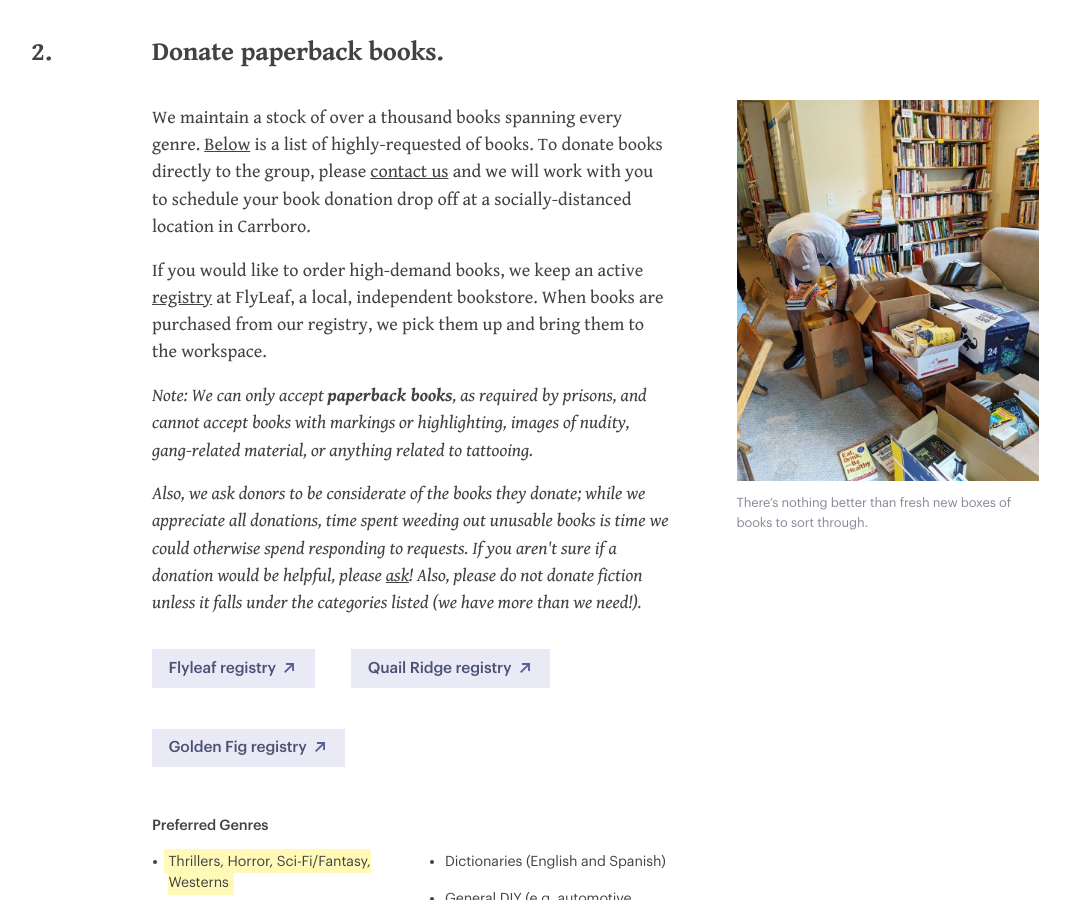
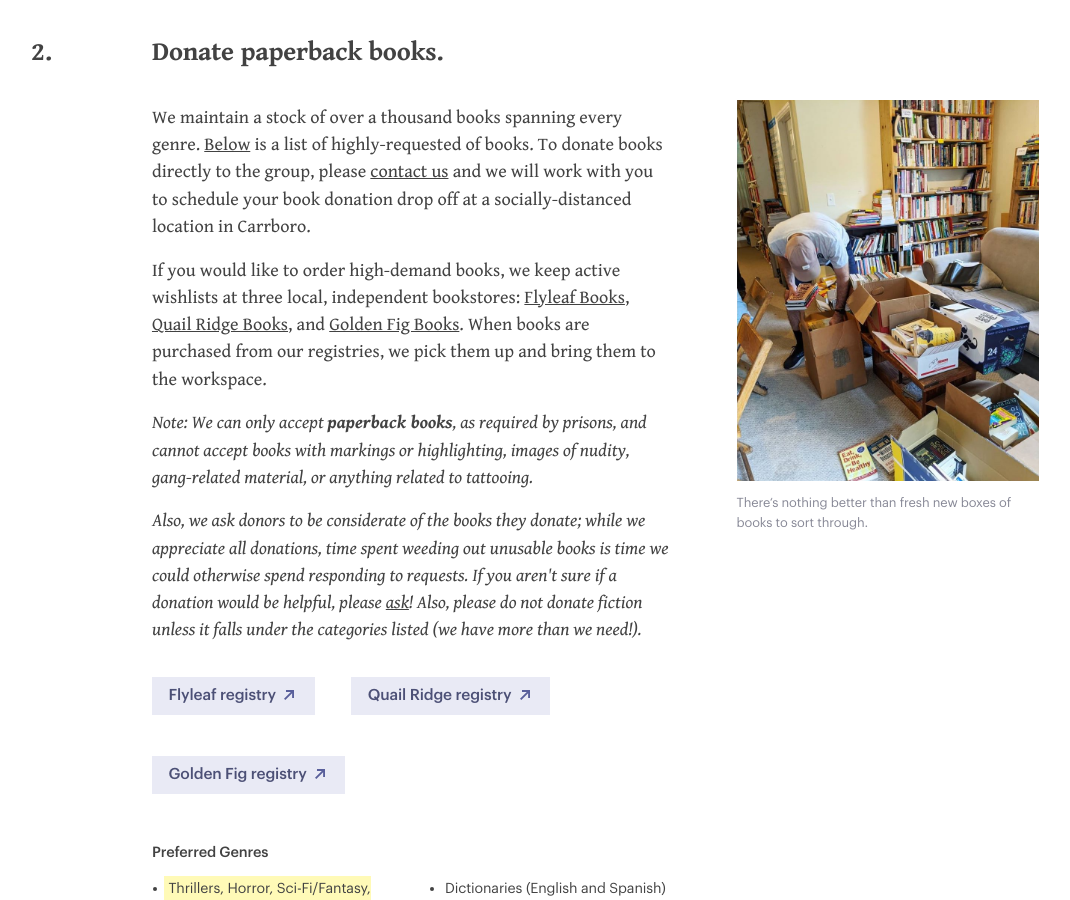
Before and after one commit to prisonbookscollective/prisonbookscollective.github.io, a Jekyll site: the page built from support-us.md, in a window 1280 px wide and 900 px high, scrolled down 931 px. Shown: the whole window, without its empty margins (105-1175 px from the left). Built offline with Jekyll 4.4.1, drawn with Linux system fonts in a browser that asks for light colours.

Commit message:
Adding Golden Fig and Quail Ridge to the list of wishlists we keep in the paragraph

```diff
--- a/support-us.md
+++ b/support-us.md
@@ -28,7 +28,7 @@
 		<h2 id="donate-books">Donate paperback books.</h2>
 		<p>We maintain a stock of over a thousand books spanning every genre. <a href="#high-demand-books">Below</a> is a list of highly-requested of books. To donate books directly to the group, please <a href="mailto:{{ site.general_email }}?subject=Book%20Donation">contact us</a> and we will work with you to schedule your book donation drop off at a socially-distanced location in Carrboro.</p>
 		<p></p>
-		<p>If you would like to order high-demand books, we keep an active <a href="{{ site.flyleaf_wishlist }}">registry</a> at FlyLeaf, a local, independent bookstore. When books are purchased from our registry, we pick them up and bring them to the workspace.</p>
+		<p>If you would like to order high-demand books, we keep active wishlists at three local, independent bookstores: <a href="{{ site.flyleaf_wishlist }}">Flyleaf Books</a>, <a href="{{ site.quailRidge_wishlist }}">Quail Ridge Books</a>, and <a href="{{ site.goldenFig_wishlist }}">Golden Fig Books</a>. When books are purchased from our registries, we pick them up and bring them to the workspace.</p>
 		<p><i>Note: We can only accept <strong>paperback books</strong>, as required by prisons, and cannot accept books with markings or highlighting, images of nudity, gang-related material, or anything related to tattooing. </i></p> <p><i>Also, we ask donors to be considerate of the books they donate; while we appreciate all donations, time spent weeding out unusable books is time we could otherwise spend responding to requests. If you aren't sure if a donation would be helpful, please <a href="mailto:{{ site.general_email }}?subject=Book%20Donation">ask</a>! Also, please do not donate fiction unless it falls under the categories listed (we have more than we need!). </i></p>
 		<a href="{{ site.flyleaf_wishlist }}" class="btn-secondary external-link">Flyleaf registry</a>
 		<a href="{{ site.quailRidge_wishlist }}" class="btn-secondary external-link link-set">Quail Ridge registry</a>
```
